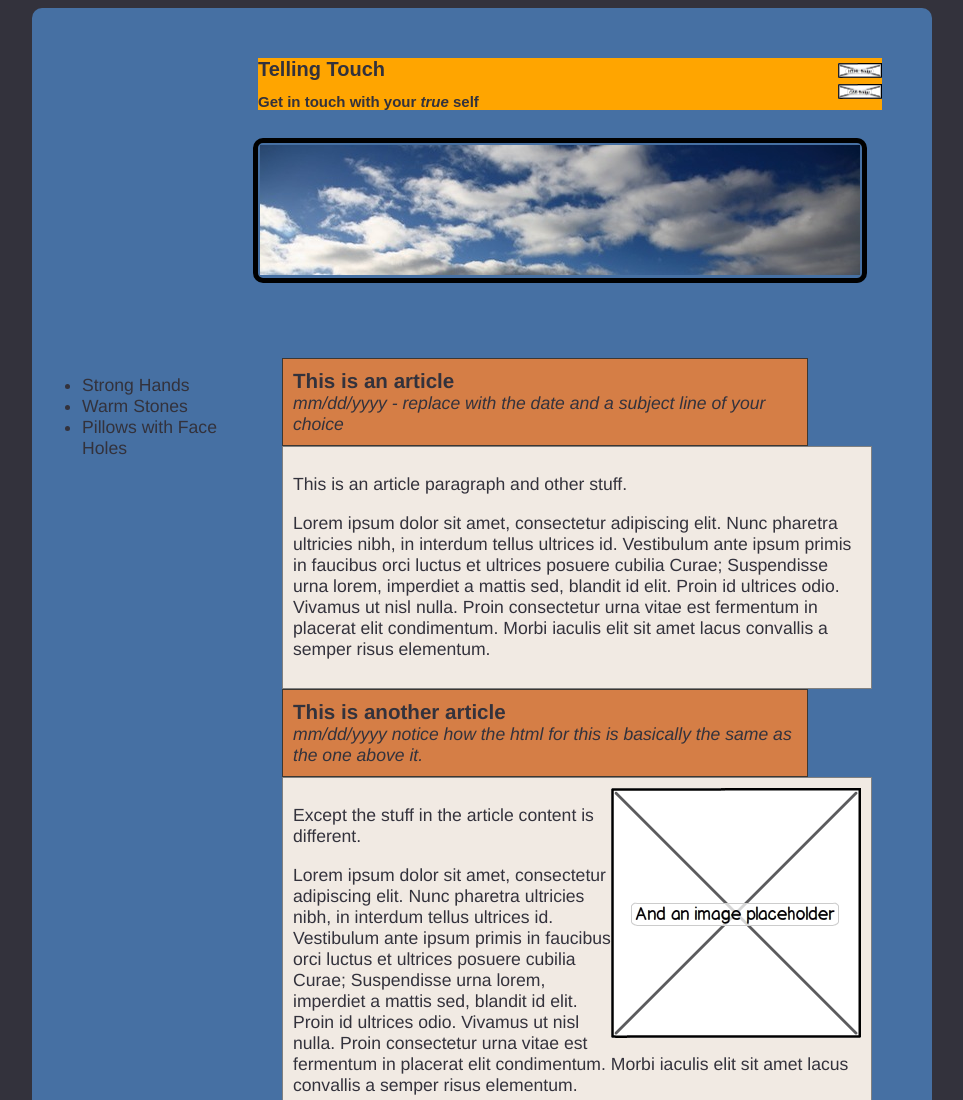
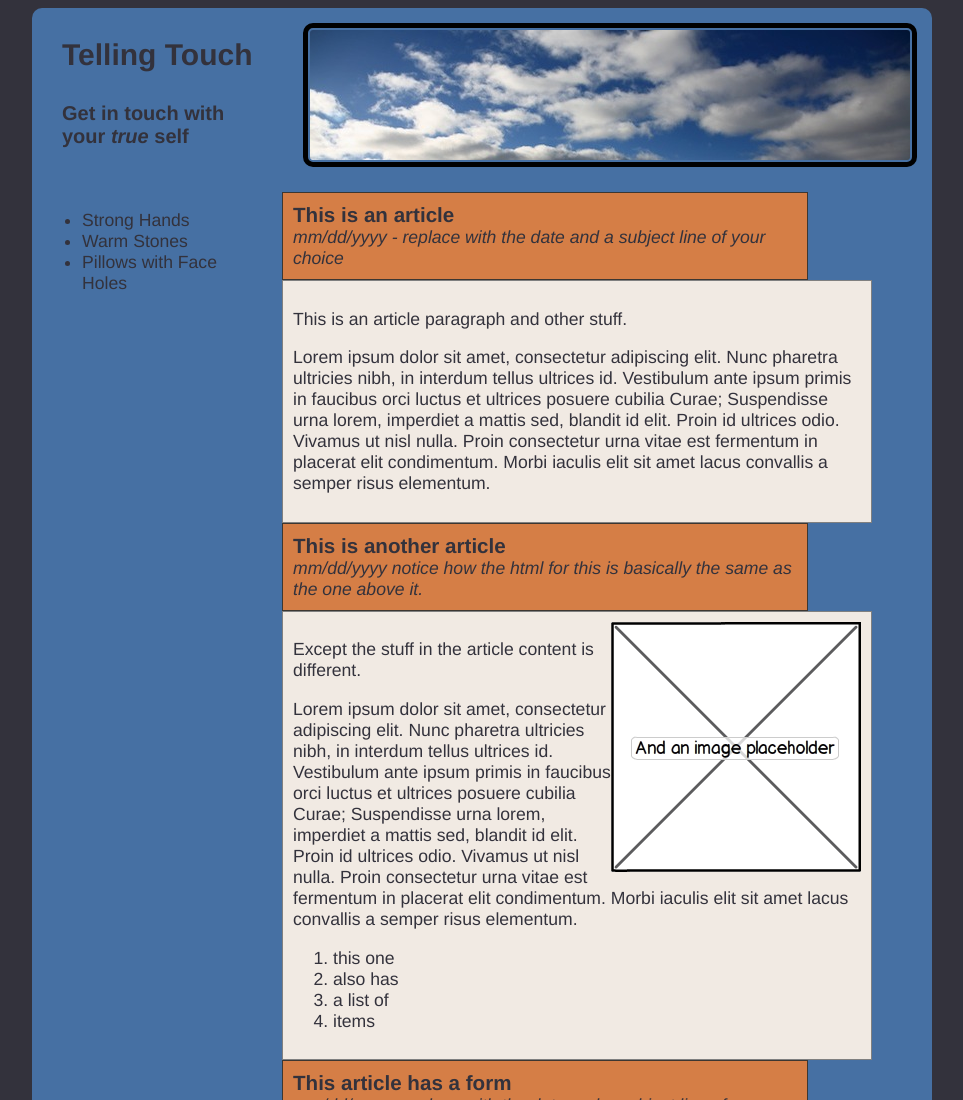
Before and after one commit to sleamer/tellingtouch, a plain HTML site: page index.html in a window 1280 px wide. Shown: the top 1100 px of the page, without its empty margins (158-1121 px from the left). Drawn offline with Linux system fonts and the light colour scheme.

Commit message:
h1 and h2 aligned left, with logo float right

```diff
--- a/css/stylesheet.css
+++ b/css/stylesheet.css
@@ -48,12 +48,32 @@ body {
 
 /* The next set of styles pretty much just "open up" the page and create white space */
 
-header {
+/* header {
 font-size: 5px;
-float: right;
+float: ;
 margin: 45px;
 padding: 5px;
 
+}
+*/
+
+header h1, h2 {
+  float: left;
+  width: 200px;
+  margin-top: 30px;
+  margin-left: 30px;
+}
+
+header h1 {
+  font-size: 30px;
+}
+
+header h2 {
+  font-size: 20px;
+}
+
+.clear {
+   clear:both;
 }
 
 .page_heading {
--- a/index.html
+++ b/index.html
@@ -13,29 +13,25 @@
     <div class="container"> <!-- contains everything on the page; used for centering and margins-->
 
     <header> <!-- contains the constant stuff at the top of the page -->
-        <div class="validation_badge">
+        <!--div class="validation_badge">
           <p>
             <img src="images/html_validation_badge_mockup.png"
                  alt="replace this with the HTML validator badge code snippet"
                  height="15"
                  width="44"
-            />
           </p>
           <p>
             <img src="images/css_validation_badge_mockup.png" alt="replace this with the CSS validator badge code snippet" height="15" width="44" />
           </p>
-        </div>
-         <div class="page_heading">
-          <h1>Telling Touch</h1>
-          <h2>Get in touch with your <em>true</em> self</h2>
-         </div>
-         <div class="logo">
-          <img src="images/logo.jpg"
+        </div-->
+          <img src="images/logo.jpg" class="logo"
            alt="blue skies with fluffy white clouds"
            height="130px"
            width="600px"
-        </div>
-
+           />
+          <h1>Telling Touch</h1>
+          <h2>Get in touch with your <em>true</em> self</h2>
+          <br class="clear"/>
     </header>
 
 
```
